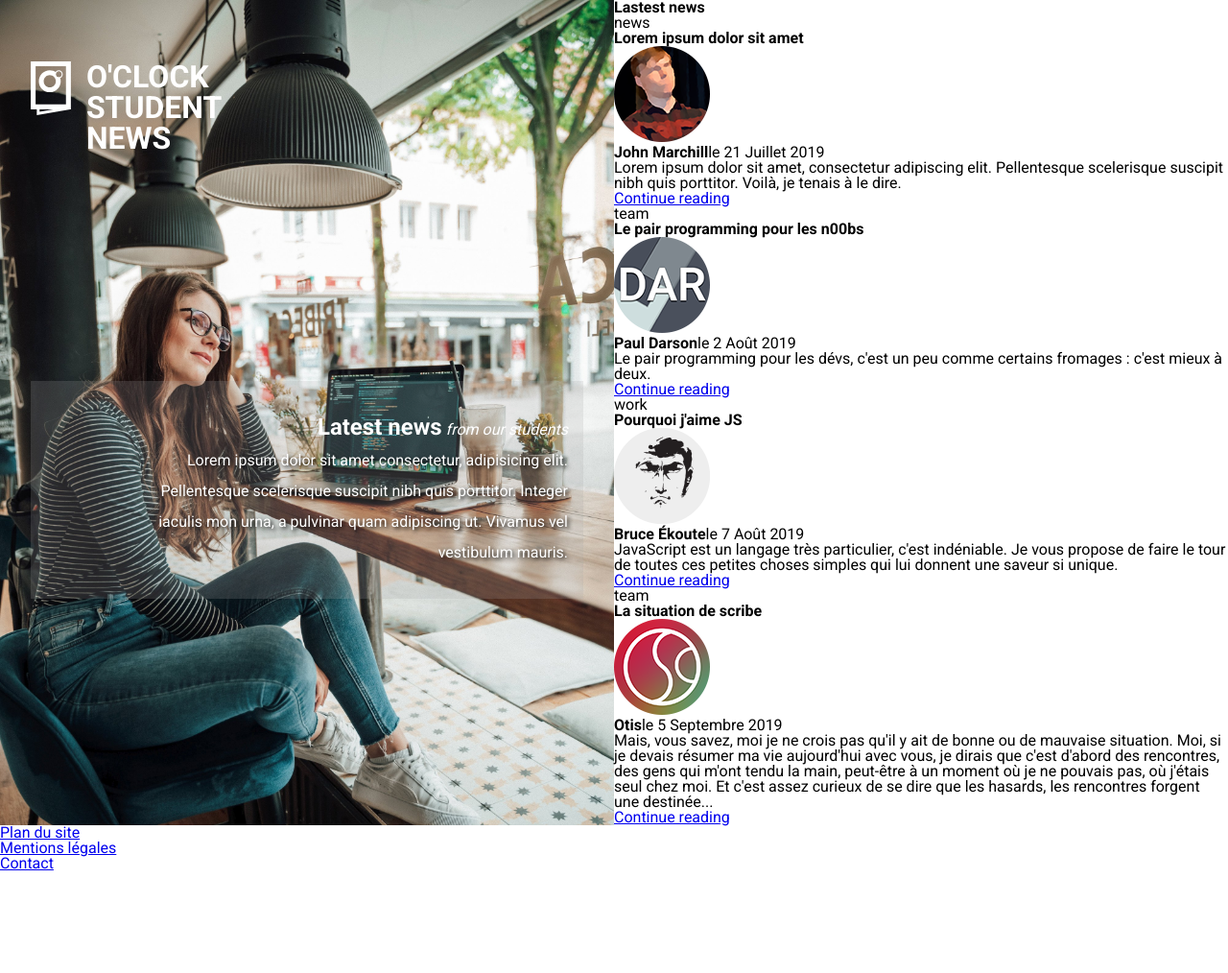
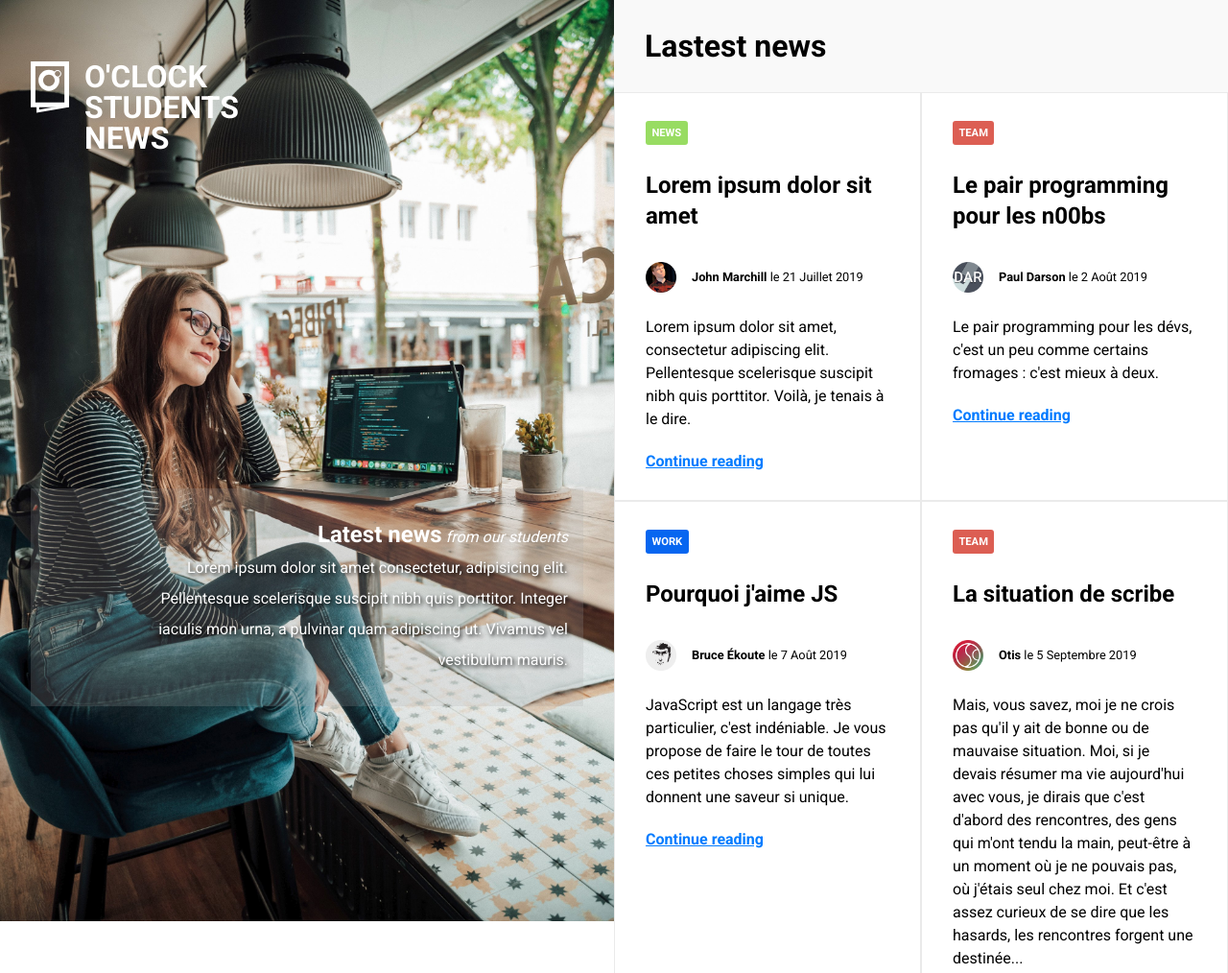
Before and after one commit to denis-pianelli/static-webpages-oNews, a plain HTML site: page html/index.html in a window 1280 px wide. Shown: the top 1014 px of the page at 96% size. Before the commit the page ends 909 px from the top, so only its background shows below. Drawn offline with Linux system fonts and the light colour scheme.

Commit message:
Add second section style

```diff
--- a/css/styles.css
+++ b/css/styles.css
@@ -1,6 +1,7 @@
 /*! ==== GLOBAL ==== */
 * {
   font-family: "Roboto", sans-serif;
+  box-sizing: border-box;
 }
 /*! ==== HEADER ==== */
 
@@ -59,8 +60,62 @@
 .lastest-news {
   flex: 1;
 }
-
-
+.lastest-news-container {
+  display: flex;
+  flex-wrap: wrap;
+}
+.lastest-news__article {
+  flex-basis: 50%;
+  border: 1px solid #eaeaea;
+  padding: 2rem;
+}
+.lastest-news__title {
+  background-color: #f9f9f9;
+  font-size: 2rem;
+  padding: 2rem;
+}
+.lastest-news__tag {
+  text-transform: uppercase;
+  font-weight: 700;
+  color: white;
+  font-size: 0.7rem;
+  padding: 0.4rem;
+  border-radius: 3px;
+  margin-bottom: 2rem;
+}
+.lastest-news__tag.lastest-news__tag--color-green {
+  background-color: #98DC62;
+}
+.lastest-news__tag.lastest-news__tag--color-red {
+  background-color: #DC5E53;
+}
+.lastest-news__tag.lastest-news__tag--color-blue {
+  background-color: #0766F0;
+}
+.lastest-news__article__title {
+  margin: 2rem 0;
+  font-size: 1.5rem;
+  line-height: 2rem;
+}
+.lastest-news__author {
+  display: flex;
+  align-items: center;
+}
+.lastest-news__author__image {
+  width: 2rem;
+}
+.lastest-news__author__text {
+  padding-left: 1rem;
+  font-size: 0.8rem;
+}
+.lastest-news__text {
+  margin: 1.5rem 0;
+  line-height: 1.5rem;
+}
+.latest-news__text-link {
+  color: #007bff;
+  font-weight: 700;
+}
 
 /*! ==== FOOTER ==== */
 
--- a/html/index.html
+++ b/html/index.html
@@ -49,7 +49,7 @@
           </g>
         </g>
       </svg>
-      <h1 class="header__title">O'clock student news</h1>
+      <h1 class="header__title">O'clock students news</h1>
     </header>
 
     <main class="main-container">
@@ -59,9 +59,10 @@
             Latest news<em> from our students</em>
           </h2>
           <p class="latest-news__article__text">
-            Lorem ipsum dolor sit amet consectetur, adipisicing elit. Pellentesque
-            scelerisque suscipit nibh quis porttitor. Integer iaculis mon urna, a pulvinar
-            quam adipiscing ut. Vivamus vel vestibulum mauris.
+            Lorem ipsum dolor sit amet consectetur, adipisicing elit.
+            Pellentesque scelerisque suscipit nibh quis porttitor. Integer
+            iaculis mon urna, a pulvinar quam adipiscing ut. Vivamus vel
+            vestibulum mauris.
           </p>
         </article>
       </section>
@@ -69,9 +70,10 @@
       <section class="lastest-news">
         <h2 class="lastest-news__title">Lastest news</h2>
 
+        <div class="lastest-news-container">
           <article class="lastest-news__article">
-          <span class="lastest-news__tag">news</span>
-          <h3 class="lastest-news__title">Lorem ipsum dolor sit amet</h3>
+            <span class="lastest-news__tag lastest-news__tag--color-green">news</span>
+            <h3 class="lastest-news__article__title">Lorem ipsum dolor sit amet</h3>
             <div class="lastest-news__author">
               <img
                 class="lastest-news__author__image"
@@ -79,7 +81,7 @@
                 alt="john marchill's picture"
               />
               <p class="lastest-news__author__text">
-              <strong>John Marchill</strong>le 21 Juillet 2019
+                <strong>John Marchill</strong> le 21 Juillet 2019
               </p>
             </div>
             <p class="lastest-news__text">
@@ -91,10 +93,9 @@
               <a class="latest-news__text-link" href="#">Continue reading</a>
             </p>
           </article>
-
           <article class="lastest-news__article">
-          <span class="lastest-news__tag">team</span>
-          <h3 class="lastest-news__title">
+            <span class="lastest-news__tag lastest-news__tag--color-red">team</span>
+            <h3 class="lastest-news__article__title">
               Le pair programming pour les n00bs
             </h3>
             <div class="lastest-news__author">
@@ -104,7 +105,7 @@
                 alt="paul darson's picture"
               />
               <p class="lastest-news__author__text">
-              <strong>Paul Darson</strong>le 2 Août 2019
+                <strong>Paul Darson</strong> le 2 Août 2019
               </p>
             </div>
             <p class="lastest-news__text">
@@ -115,10 +116,9 @@
               <a class="latest-news__text-link" href="#">Continue reading</a>
             </p>
           </article>
-
           <article class="lastest-news__article">
-          <span class="lastest-news__tag">work</span>
-          <h3 class="lastest-news__title">Pourquoi j'aime JS</h3>
+            <span class="lastest-news__tag lastest-news__tag--color-blue">work</span>
+            <h3 class="lastest-news__article__title">Pourquoi j'aime JS</h3>
             <div class="lastest-news__author">
               <img
                 class="lastest-news__author__image"
@@ -126,7 +126,7 @@
                 alt="bruce ekoute's picture"
               />
               <p class="lastest-news__author__text">
-              <strong>Bruce Ékoute</strong>le 7 Août 2019
+                <strong>Bruce Ékoute</strong> le 7 Août 2019
               </p>
             </div>
             <p class="lastest-news__text">
@@ -138,10 +138,9 @@
               <a class="latest-news__text-link" href="#">Continue reading</a>
             </p>
           </article>
-
           <article class="lastest-news__article">
-          <span class="lastest-news__tag">team</span>
-          <h3 class="lastest-news__title">La situation de scribe</h3>
+            <span class="lastest-news__tag lastest-news__tag--color-red">team</span>
+            <h3 class="lastest-news__article__title">La situation de scribe</h3>
             <div class="lastest-news__author">
               <img
                 class="lastest-news__author__image"
@@ -149,7 +148,7 @@
                 alt="Otis's picture"
               />
               <p class="lastest-news__author__text">
-              <strong>Otis</strong>le 5 Septembre 2019
+                <strong>Otis</strong> le 5 Septembre 2019
               </p>
             </div>
             <p class="lastest-news__text">
@@ -164,6 +163,7 @@
               <a class="latest-news__text-link" href="#">Continue reading</a>
             </p>
           </article>
+        </div>
       </section>
     </main>
 
```
Lines whose indentation alone changed are shown as unchanged.
